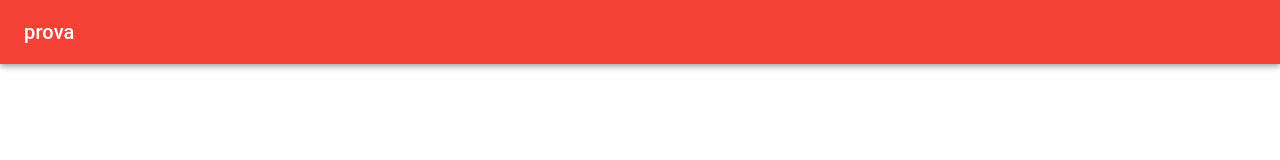
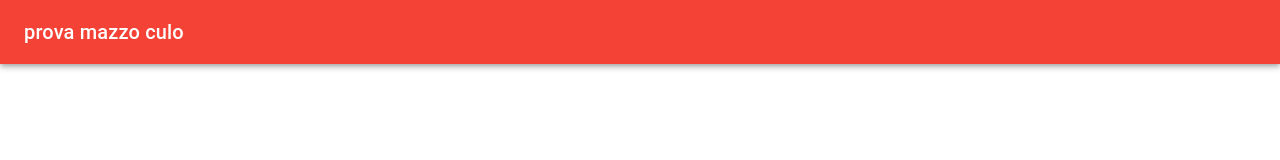
Before and after one commit to Luca10info/app, a React (Create React App) app in the folder my-app/: page / in a window 1280 px wide. Shown: the top 160 px of the page. Built offline with nearby package versions, Linux system fonts and the light colour scheme.

Commit message:
Update navbar.js

```diff
--- a/my-app/src/components/navbar.js
+++ b/my-app/src/components/navbar.js
@@ -16,7 +16,7 @@ function Navbar() {
       <AppBar style={{backgroundColor: color}} position="static">
         <Toolbar >
           <Typography  variant="h6" component="div" sx={{ flexGrow: 1 }}>
-            prova
+            prova mazzo culo
           </Typography>
         </Toolbar>
       </AppBar>
```
